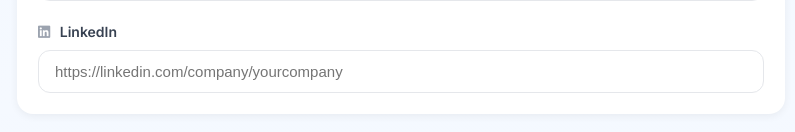
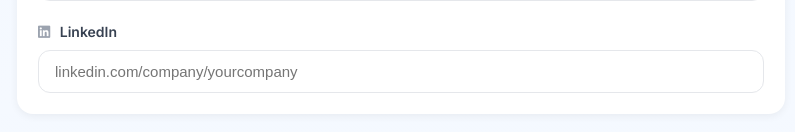
Before and after one commit to sidhartha522/migration, a React (Vite) app in the folder frontend/: page /profile/edit in a window 1280 px wide. Shown: the part 2590-2722 px from the top of the page, without its empty margins (239-1034 px from the left). Built offline with nearby package versions, Linux system fonts and the light colour scheme; no server answers; sample sign-in values are in the browser's storage.

Commit message:
Update Register page to Ekthaa branding and fix LinkedIn field overflow in business details

```diff
--- a/frontend/src/pages/ProfileEdit.jsx
+++ b/frontend/src/pages/ProfileEdit.jsx
@@ -563,7 +563,8 @@ function ProfileEdit() {
               name="linkedin"
               value={formData.linkedin}
               onChange={handleChange}
-              placeholder="https://linkedin.com/company/yourcompany"
+              placeholder="linkedin.com/company/yourcompany"
+              style={{wordBreak: 'break-all'}}
             />
           </div>
         </div>
--- a/frontend/src/pages/Register.jsx
+++ b/frontend/src/pages/Register.jsx
@@ -37,7 +37,7 @@ const Register = () => {
     const result = await register(name, phone, password);
 
     if (result.success) {
-      setMessages([{ type: 'success', message: 'Registration successful! Welcome to KhataPe Business!' }]);
+      setMessages([{ type: 'success', message: 'Registration successful! Welcome to Ekthaa!' }]);
       setTimeout(() => {
         navigate('/dashboard');
       }, 500);
@@ -51,7 +51,7 @@ const Register = () => {
   return (
     <div className="login-container">
       <div className="app-logo">
-        <h1>KhataPe Business</h1>
+        <h1>Ekthaa</h1>
         <p>Manage Your Business Credit Book</p>
       </div>
 
```
